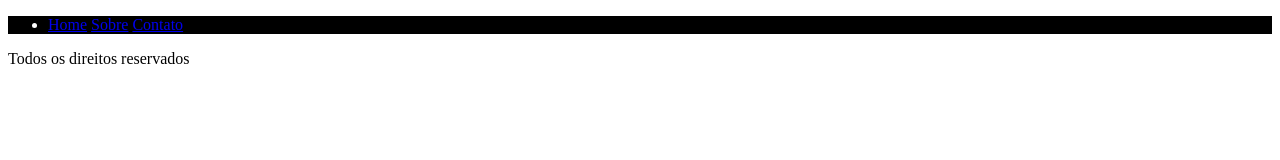
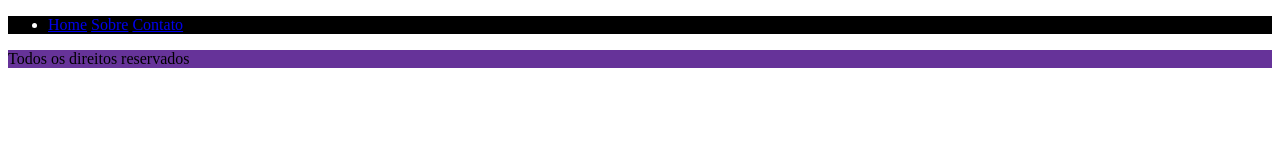
Before and after one commit to Nery93/teste_repositorio, a plain HTML site: page index.html in a window 1280 px wide. Drawn offline with Linux system fonts and the light colour scheme.

Commit message:
adicionando estilo no footer

```diff
--- a/style.css
+++ b/style.css
@@ -2,3 +2,6 @@ header{
     background-color: black;
     color: white;
 }
+footer{
+    background-color: rebeccapurple;
+}
```
